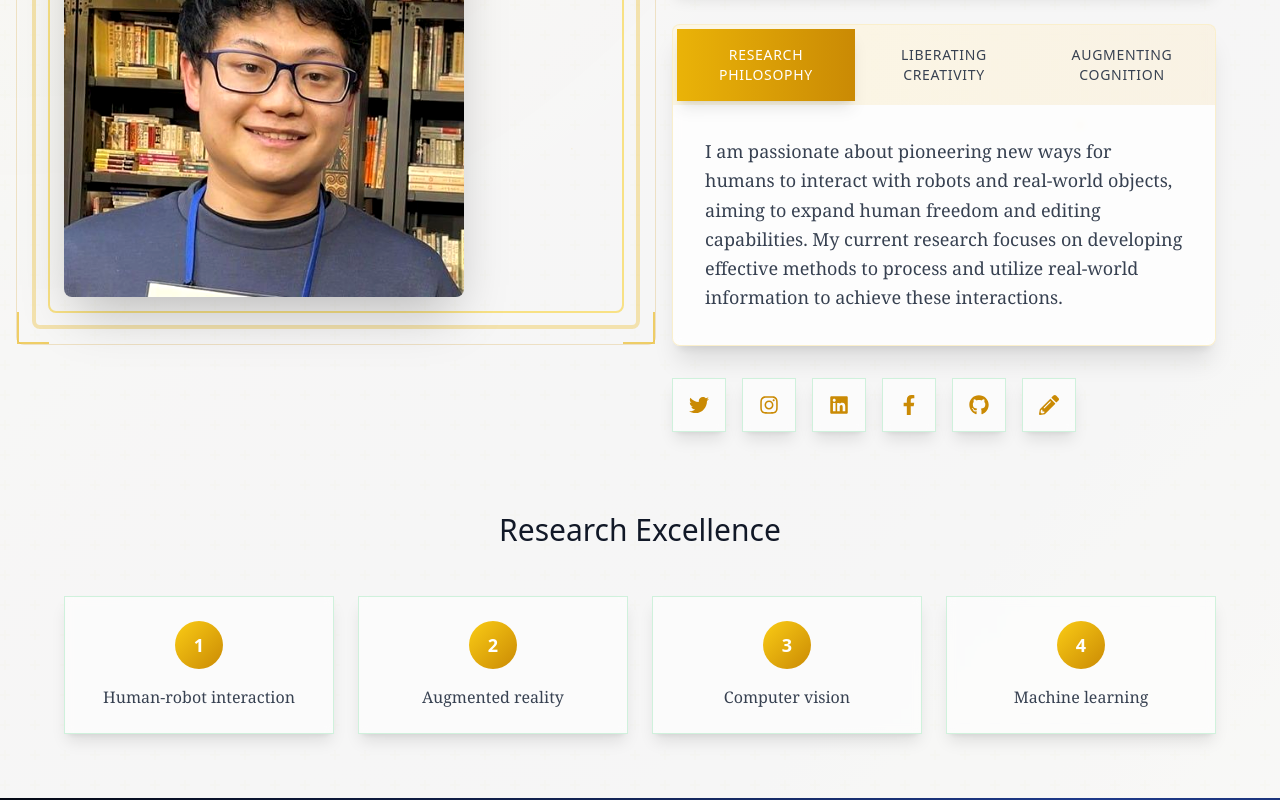
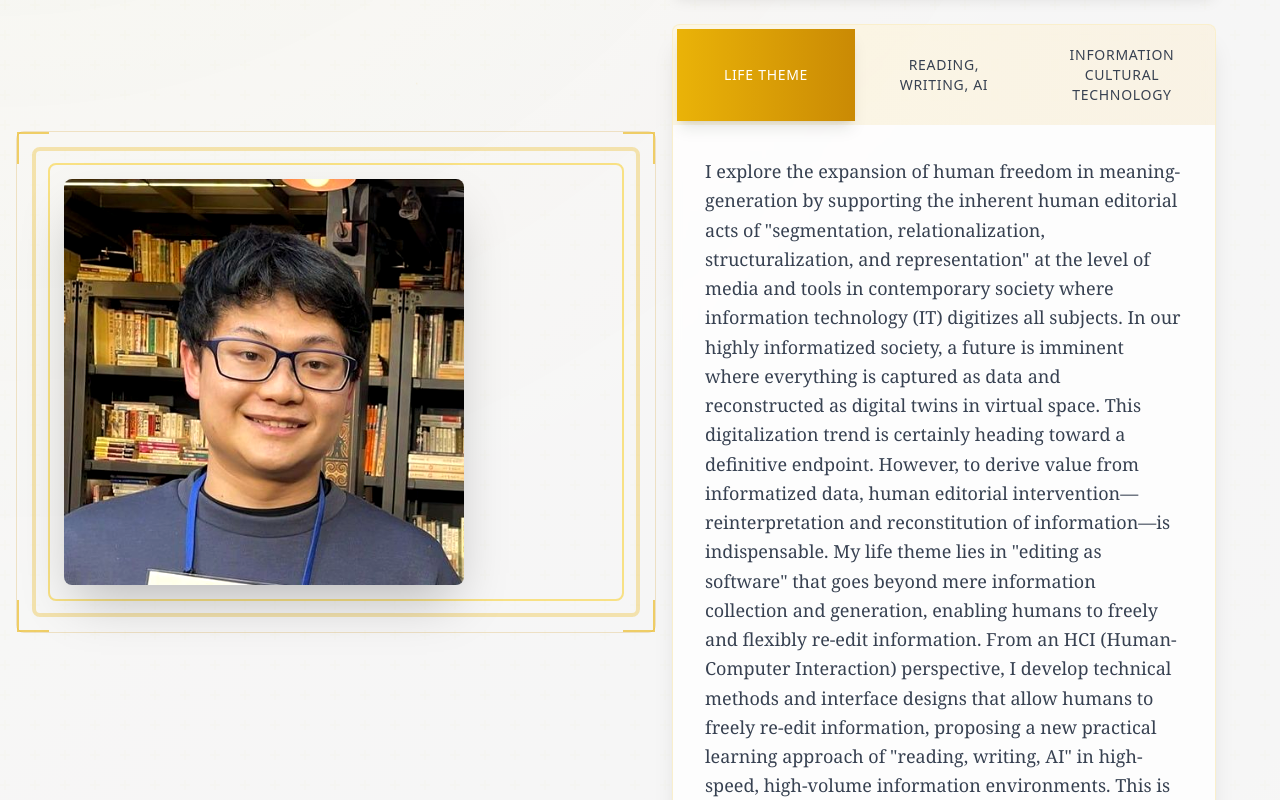
Before and after one commit to keigo1110/keigominamidapage2, a Next.js app: page / in a window 1280 px wide. Shown: the part 680-1480 px from the top of the page. Built offline with nearby package versions, Linux system fonts and the light colour scheme.

Commit message:
update steatement

```diff
--- a/src/translations/en.ts
+++ b/src/translations/en.ts
@@ -22,16 +22,34 @@ export const en = {
     roll: 'Second-year Master student',
     school: 'The University of Tokyo III/GSII',
     Lab: 'Rekimoto Lab',
-    statement: 'I am passionate about pioneering new ways for humans to interact with robots and real-world objects, aiming to expand human freedom and editing capabilities. My current research focuses on developing effective methods to process and utilize real-world information to achieve these interactions.',
-    statement2: 'I am interested in liberating people\'s creativity through technology and exploring new forms of expression. By merging physical materials with digital technology, I aim to innovate traditional creative processes and build environments where everyone can participate in creative activities.',
-    statement3: 'I work on presenting complex information in intuitively understandable forms to augment human cognitive abilities. By combining visual feedback, haptic interfaces, and spatial interactions, I strive to create richer information experiences.',
-    statementTab1: 'Research Philosophy',
-    statementTab2: 'Liberating Creativity',
-    statementTab3: 'Augmenting Cognition',
-    interest1: 'Human-robot interaction',
-    interest2: 'Augmented reality',
-    interest3: 'Computer vision',
-    interest4: 'Machine learning',
+    statement: 'I explore the expansion of human freedom in meaning-generation by supporting the inherent human editorial acts of "segmentation, relationalization, structuralization, and representation" at the level of media and tools in contemporary society where information technology (IT) digitizes all subjects. In our highly informatized society, a future is imminent where everything is captured as data and reconstructed as digital twins in virtual space. This digitalization trend is certainly heading toward a definitive endpoint. However, to derive value from informatized data, human editorial intervention—reinterpretation and reconstitution of information—is indispensable. My life theme lies in "editing as software" that goes beyond mere information collection and generation, enabling humans to freely and flexibly re-edit information. From an HCI (Human-Computer Interaction) perspective, I develop technical methods and interface designs that allow humans to freely re-edit information, proposing a new practical learning approach of "reading, writing, AI" in high-speed, high-volume information environments. This is an attempt to connect the information editing practices that humanity has historically accumulated to the present as "information cultural technology."',
+    statement2: `AI has emerged for the first time in human history as an "external automatic editing organ" capable of generating language and meaning. However, this characteristic of "automatic editing" carries the risk of depriving humans of the practice of information editing and converging all possibilities into "homogeneous and fixed solutions."
+
+Reading — Techniques for segmenting the sea of information and creating singular points
+ - Reading "between the lines," "silence," and "contradictions"
+ - Deciphering "perception," "context," and "history" lurking behind data
+ - Cultivating critical literacy to perceive the world "differently"
+
+Writing — Techniques for reconstructing meaning and forming new worldviews
+ - Expressing "hesitation," "deviation," and "leaps"
+ - Utilizing prompts as a new literary form to drive inquiry
+ - Externalizing the editing process itself into shareable descriptions
+
+AI — Techniques for role-sharing and parallel operation with external automatic editing power
+ - Handling information in large volumes, at high speed, and all at once
+ - Instantly grasping and comprehensively covering central existing scenarios
+ - Rapidly extracting insights from unstructured data
+
+"Reading, writing, AI" is a democratic technique that allows not only technical elites but all people to become editorial subjects in the information society. Precisely because we live in an era where digital twins reproduce reality and AI supplements and substitutes human thinking, humans must continue to give "different meanings" to the world as "editors." This is not the pursuit of efficiency or optimization, but rather the practice of continuously opening up "alternative possibilities."
+In the future where informatization progresses, what we face is whether to be swallowed by the sea of continuously informatized data or to continue creating new meanings through editing. We are standing at this very crossroads. Through the practical learning of "reading, writing, AI," we must actively carve out humanity's editorially possible future in the information society.`,
+    statement3: '[Under Construction] Hardware Informatization (Information Technology) and Software Editorialization (Cultural Technology)',
+    statementTab1: 'Life Theme',
+    statementTab2: 'Reading, Writing, AI',
+    statementTab3: 'Information Cultural Technology',
+    interest1: 'Human-Computer Interaction',
+    interest2: 'Augmented Humans',
+    interest3: 'Artificial Intelligence',
+    interest4: 'Computer Vision',
     department: 'Department of Mechanical Engineering, KINDAI UNIVERSITY',
 
     // research projects
--- a/src/translations/ja.ts
+++ b/src/translations/ja.ts
@@ -22,16 +22,34 @@ export const ja = {
     roll: '修士2年',
     school: '東京大学大学院情報学環学際情報学府',
     Lab: '暦本研究室',
-    statement: '私は、人間が情報をどのようにやり取りするかを開拓することに情熱を持っており、人間の自由度と編集能力を拡大することを目指しています。現在の研究は、これらのやり取りを実現するための効果的な方法を開発することに焦点を当てています。',
-    statement2: '技術を通じて人々の創造性を解放し、新しい表現方法を探求することに興味があります。特に、物理的な素材とデジタル技術の融合により、従来の制作プロセスを革新し、誰もが創造的活動に参加できる環境を構築することを目指しています。',
-    statement3: '複雑な情報を直感的に理解できる形で提示し、人間の認知能力を拡張することに取り組んでいます。視覚的フィードバック、触覚インターフェース、空間的インタラクションを組み合わせることで、より豊かな情報体験を実現します。',
-    statementTab1: '研究理念',
-    statementTab2: '創造性の解放',
-    statementTab3: '認知の拡張',
-    interest1: '人間とコンピュータのインタラクション',
-    interest2: '拡張現実',
-    interest3: 'コンピュータビジョン',
-    interest4: '機械学習',
+    statement: '私は、情報技術（IT）によってあらゆる対象が情報化される現代社会において、人間が本来的に持つ「分節化／関係化／構造化／表象化」といった編集行為を、メディアやツールのレベルで支援し、意味生成の自由度を拡張することを探求している。高度に情報化された現代社会では、あらゆるものがデータとして捉えられ、デジタルツインとして仮想空間内に再構築される未来が目前に迫っている。そして、このデジタルによる情報化の潮流は確実にひとつの到達点へ向かっている。しかし、情報化されたデータに価値を見出すには、人間による編集的介入―情報の再解釈と再構成―が不可欠である。私のライフテーマは、単なる情報の収集・生成を超え、人間が自由かつ柔軟に情報を再編集できる「ソフトウェアとしての編集化」にある。HCI（ヒューマン・コンピュータ・インタラクション）の視座から、人間が自在に情報を再編集できる技術的手法とインターフェースデザインを開発し、高速かつ大量の情報環境において「読み、書き、AI」という新たな実学を提唱する。これにより人類が歴史的に蓄積してきた情報編集の営みを「情報文化技術」として現代に接続する。',
+    statement2: `AIは人類史上初めて、言語と意味を生成できる「外部自動編集器官」として出現した。しかし、その「自動編集」という特性は、人間から情報編集という営為を奪い、あらゆる可能性を「均質で固定化された解」へと収斂させるリスクを孕んでいる。
+
+読み ー 情報の海を分節し特異点を生む技法
+ - 「行間」「沈黙」「矛盾」を読む
+ - データの背後に潜む「知覚」「文脈」「歴史」を読み解く
+ - 世界を「別様に」捉える批判的リテラシーを育む
+
+書き ー 意味を再構築し、新たな世界像を結像する技法
+ - 「躊躇」「逸脱」「飛躍」を表現する
+ - プロンプトという新たな文体を駆使して問いを駆動する
+ - 編集過程そのものを外在化し、共有可能な記述とする
+
+ AI ー 外部の自動編集力と役割分担併走する技法
+ - 大量に、高速に、いっぺんに情報を扱う
+ - 中心的な既存シナリオを即時に把握・網羅する
+ - 非構造化データからの洞察を迅速に摘出する
+
+「読み・書き・AI」は、技術的エリートに限らず、すべての人が情報社会の編集的主体となれる民主的な技法である。デジタルツインが現実を再現し、AIが人間の思考を補完・代行する時代だからこそ、人間は「編集者」として世界に別様な意味を与え続ける必要がある。それは効率化や最適化の追求ではなく、むしろ「別様の可能性」を開き続ける営みである。
+情報化が進む未来において、私たちが直面するのは、情報化され続けるデータの海に呑み込まれることか、それとも編集を通じて新たな意味を創造し続けることか。私たちは今まさにその分岐点に立っている。「読み・書き・AI」という実学を通じて、情報社会における人類の編集的可能な未来を積極的に切り拓いていかなければならない。`,
+    statement3: '【工事中】ハードの情報化（情報技術）とソフトの編集化（文化技術）',
+    statementTab1: 'ライフワーク',
+    statementTab2: '読み、書き、AI',
+    statementTab3: '情報文化技術',
+    interest1: 'Human-Computer Interaction',
+    interest2: 'Augmented Humans',
+    interest3: 'Artificial Intelligence',
+    interest4: 'Computer Vision',
     department: '近畿大学 理工学部 機械工学科 卒業',
 
     // 研究プロジェクト
```
